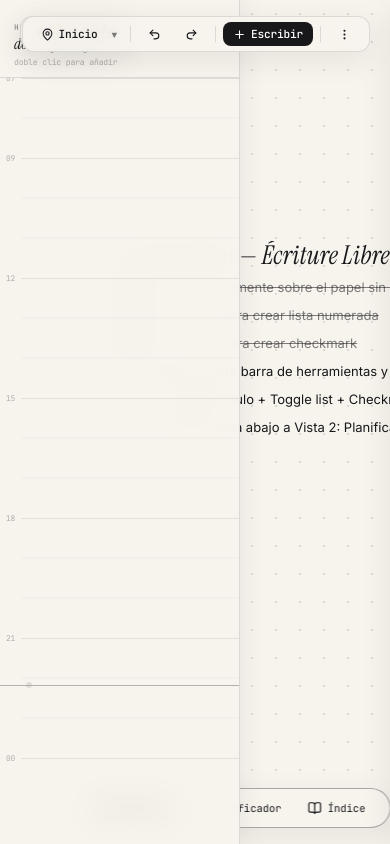
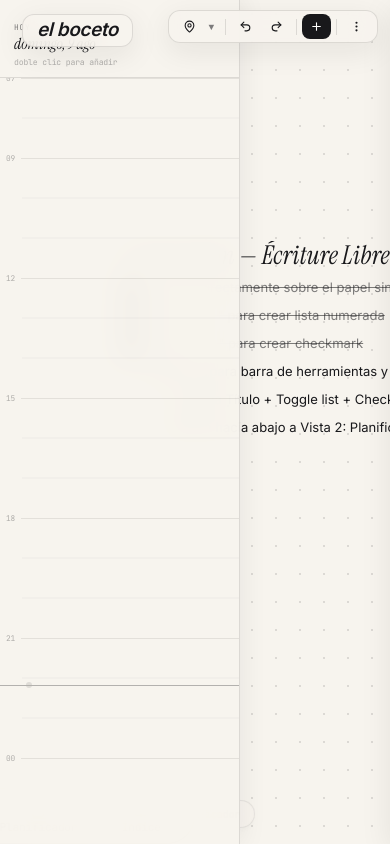
Before and after one commit to francoxortiz1975/elboceto, a React (Vite) app: page / in a window 390 px wide. Built offline with nearby package versions, Linux system fonts and the light colour scheme.

Commit message:
Adapt Mobile View (iOS & Android): touch targets, responsive dock & nav bar, and scrollable weekly planner

```diff
--- a/src/App.jsx
+++ b/src/App.jsx
@@ -1017,21 +1017,21 @@
 
         {/* Mobile Nav Bar */}
         <div className="mobile-nav-bar">
-          <button className="btn-icon" onClick={() => setActiveView('notes')}>
+          <button className={`btn-icon ${activeView === 'notes' ? 'active' : ''}`} onClick={() => setActiveView('notes')}>
             <FileText size={14} />
-            <span>Notas</span>
+            <span className="font-mono">Notas</span>
           </button>
-          <button className="btn-icon active" onClick={() => setActiveView('board')}>
+          <button className={`btn-icon ${activeView === 'board' ? 'active' : ''}`} onClick={() => setActiveView('board')}>
             <Plus size={14} />
-            <span>Lienzo</span>
+            <span className="font-mono">Lienzo</span>
           </button>
-          <button className="btn-icon" onClick={() => setActiveView('planner')}>
+          <button className={`btn-icon ${activeView === 'planner' ? 'active' : ''}`} onClick={() => setActiveView('planner')}>
             <Calendar size={14} />
-            <span>Planificador</span>
+            <span className="font-mono">Planificador</span>
           </button>
           <button className="btn-icon" onClick={() => setIsSidebarOpen(true)}>
             <BookOpen size={14} />
-            <span>Índice</span>
+            <span className="font-mono">Índice</span>
           </button>
         </div>
       </div>
--- a/src/components/WeeklyPlanner.jsx
+++ b/src/components/WeeklyPlanner.jsx
@@ -348,7 +348,8 @@
       </div>
 
       {/* Planner Grid */}
-      <div style={{ flex: 1, display: 'flex', flexDirection: 'column', overflow: 'hidden' }}>
+      <div className="planner-grid-wrapper" style={{ flex: 1, display: 'flex', flexDirection: 'column', overflow: 'hidden' }}>
+        <div className="planner-grid-inner" style={{ flex: 1, display: 'flex', flexDirection: 'column', overflow: 'hidden', minWidth: '100%' }}>
 
           {/* Day headers */}
           <div style={{ display: 'grid', gridTemplateColumns: '48px repeat(7, 1fr)', borderBottom: 'var(--border-hairline)', flexShrink: 0 }}>
@@ -521,5 +522,6 @@
         </div>
       </div>
     </div>
+  </div>
 );
 }
--- a/src/index.css
+++ b/src/index.css
@@ -1537,3 +1537,100 @@
   opacity: 1;
   margin-left: 4px;
 }
+
+/* ─── Mobile View & Touch Optimization (iOS & Android) ─── */
+@media (max-width: 768px) {
+  /* Prevent bounce & overscroll interference */
+  body, html, #root {
+    touch-action: manipulation;
+    overscroll-behavior: none;
+  }
+
+  .canvas-viewport {
+    touch-action: none;
+  }
+
+  /* Compact Brand Title on Mobile */
+  .brand-header-top-left {
+    top: 10px;
+    left: 12px;
+    padding: 4px 10px;
+    font-size: 0.85rem;
+  }
+
+  /* Responsive Floating Dock on Mobile */
+  .reactive-floating-dock {
+    top: 10px;
+    right: 12px;
+    padding: 3px 6px;
+    gap: 2px;
+    max-width: calc(100vw - 120px);
+  }
+
+  .dock-icon-btn {
+    padding: 6px 8px;
+  }
+
+  .dock-icon-btn span.font-mono {
+    display: none;
+  }
+
+  /* Touch-friendly Spatial Navigation Triggers */
+  .subtle-spatial-nav {
+    padding: 6px 14px;
+    font-size: 0.85rem;
+    opacity: 0.85;
+    background: rgba(247, 244, 238, 0.85);
+  }
+
+  /* Always show spatial label on touch devices */
+  .subtle-spatial-nav .nav-label {
+    max-width: 100px;
+    opacity: 1;
+    margin-left: 4px;
+  }
+
+  /* Mobile Bottom Navigation Bar */
+  .mobile-nav-bar {
+    position: fixed;
+    bottom: 0;
+    left: 0;
+    right: 0;
+    height: 56px;
+    padding-bottom: env(safe-area-inset-bottom, 0px);
+    background: rgba(247, 244, 238, 0.92);
+    backdrop-filter: blur(14px);
+    -webkit-backdrop-filter: blur(14px);
+    border-top: var(--border-hairline);
+    display: flex;
+    align-items: center;
+    justify-content: space-around;
+    z-index: 1200;
+    box-shadow: 0 -2px 12px rgba(0, 0, 0, 0.05);
+  }
+
+  .mobile-nav-bar .btn-icon {
+    flex-direction: column;
+    gap: 2px;
+    padding: 6px 12px;
+    font-size: 0.68rem;
+    border-radius: 8px;
+    color: var(--text-muted);
+  }
+
+  .mobile-nav-bar .btn-icon.active {
+    color: var(--text-ink);
+    background: rgba(24, 24, 27, 0.08);
+  }
+
+  /* Touch Drag Handles & Minimum Touch Target Hitboxes */
+  .node-left-grip, .node-drag-handle {
+    min-width: 36px;
+    min-height: 36px;
+  }
+
+  .block-checkmark {
+    width: 20px;
+    height: 20px;
+  }
+}
```
Lines whose indentation alone changed are shown as unchanged.
